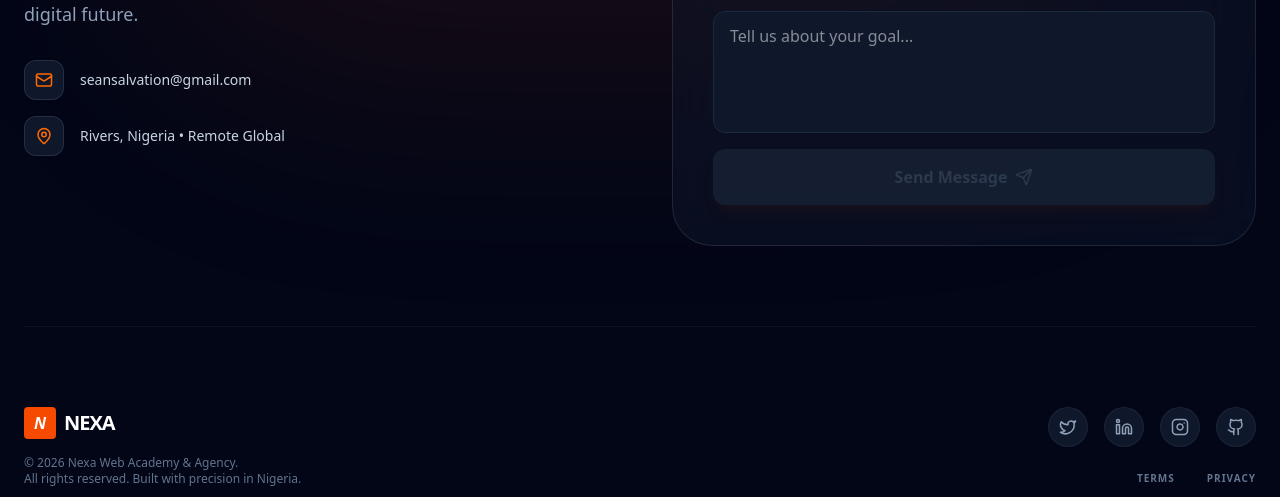
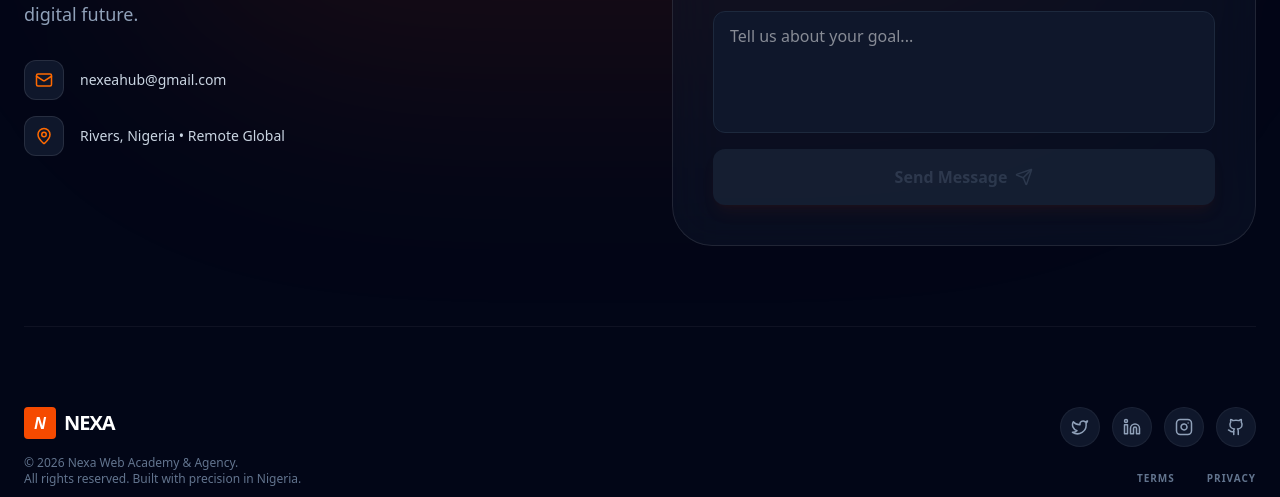
Before and after one commit to Nexeahub/nexea, a Next.js app: page /privacy in a window 1280 px wide. Shown: the part 2346-2843 px from the top of the page. Built offline with nearby package versions, Linux system fonts and the light colour scheme.

Commit message:
social links update email update

```diff
--- a/app/components/FooterSection.jsx
+++ b/app/components/FooterSection.jsx
@@ -13,6 +13,16 @@ import {
 } from "lucide-react";
 import Link from "next/link";
 import FooterForm from "./FooterForm";
+
+const socialLinks = [
+  { Icon: Twitter, href: "https://twitter.com/nexea" },
+  {
+    Icon: Linkedin,
+    href: "https://www.linkedin.com/in/salvation-amoke-6b89a7248",
+  },
+  { Icon: Instagram, href: "https://www.instagram.com/salv_web" },
+  { Icon: Github, href: "https://github.com/salv20" },
+];
 
 export default function FooterSection() {
   const currentYear = new Date().getFullYear();
@@ -43,9 +53,7 @@ export default function FooterSection() {
                 <div className="w-10 h-10 rounded-xl bg-slate-900 border border-white/10 flex items-center justify-center text-orange-500">
                   <Mail size={18} />
                 </div>
-                <span className="font-medium text-sm">
-                  seansalvation@gmail.com
-                </span>
+                <span className="font-medium text-sm">nexeahub@gmail.com</span>
               </div>
               <div className="flex items-center gap-4 text-slate-300">
                 <div className="w-10 h-10 rounded-xl bg-slate-900 border border-white/10 flex items-center justify-center text-orange-500">
@@ -89,7 +97,7 @@ export default function FooterSection() {
 
           <div className="flex flex-col items-center md:items-end gap-6">
             <div className="flex gap-4">
-              {[Twitter, Linkedin, Instagram, Github].map((Icon, idx) => (
+              {/* {[Twitter, Linkedin, Instagram, Github].map((Icon, idx) => (
                 <a
                   key={idx}
                   href="#"
@@ -97,7 +105,21 @@ export default function FooterSection() {
                 >
                   <Icon size={18} />
                 </a>
-              ))}
+              ))} */}
+
+              <div className="flex gap-3">
+                {socialLinks.map(({ Icon, href }, idx) => (
+                  <a
+                    key={idx}
+                    href={href}
+                    target="_blank"
+                    rel="noopener noreferrer"
+                    className="w-10 h-10 rounded-full bg-slate-900 border border-white/5 flex items-center justify-center text-slate-400 hover:text-orange-500 hover:border-orange-500/50 transition-all"
+                  >
+                    <Icon size={18} />
+                  </a>
+                ))}
+              </div>
             </div>
             <div className="flex gap-8 text-[10px] font-bold text-slate-500 uppercase tracking-widest">
               <Link
--- a/app/components/PortfolioSection.jsx
+++ b/app/components/PortfolioSection.jsx
@@ -53,6 +53,16 @@ const projects = [
     tech: ["React.js", "Framer Motion", "Node.js", "TypeScript"],
     live: "https://app-staging.cypherxwallet.com",
     github: "https://github.com/CypherX-Mobile-LTD/web-app",
+    category: "Frontend",
+  },
+
+  {
+    name: "Travel App",
+    desc: "A dynamic travel platform where users can book flights between countries, check real-time weather updates, and plan trips with ease.",
+    image: "/images/projects/travel.png",
+    tech: ["React.js", "Tailwind", "JavaScript", "Framer Motion"],
+    live: "https://the-traveller-beta.vercel.app",
+    github: "https://github.com/salv20/TheTraveller",
     category: "Frontend",
   },
 ];
--- a/app/privacy/page.jsx
+++ b/app/privacy/page.jsx
@@ -101,7 +101,7 @@ export default function PrivacyPolicy() {
         <div className="mt-20 text-center border-t border-white/5 pt-12">
           <p className="text-slate-500 text-sm">Questions about your data?</p>
           <a
-            href="mailto:seansalvation@gmail.com"
+            href="mailto:nexeahub@gmail.com"
             className="text-orange-500 font-bold hover:underline underline-offset-8 mt-2 inline-block"
           >
             privacy@nexa.academy
--- a/app/success/page.jsx
+++ b/app/success/page.jsx
@@ -254,7 +254,7 @@ export default function SuccessPage() {
             <motion.a
               whileHover={{ scale: 1.02 }}
               whileTap={{ scale: 0.98 }}
-              href="https://discord.gg/your-link"
+              href="https://discord.gg/eJSKB6GjAq"
               className="flex items-center justify-center gap-3 bg-[#5865F2] py-4 rounded-2xl font-bold shadow-lg shadow-indigo-900/20"
             >
               Join Private Discord <ArrowRight size={18} />
@@ -267,7 +267,7 @@ export default function SuccessPage() {
                 borderColor: "rgba(29, 155, 240, 0.4)",
               }}
               whileTap={{ scale: 0.98 }}
-              href="https://twitter.gg/your-link"
+              href="https://x.com/Nexeabuzz"
               className="relative flex items-center justify-center gap-3 bg-slate-900/50 backdrop-blur-md py-4 px-8 rounded-2xl font-bold border border-white/10 group overflow-hidden transition-colors"
             >
               <div className="absolute inset-0 bg-gradient-to-r from-transparent via-blue-500/5 to-transparent -translate-x-full group-hover:translate-x-full transition-transform duration-1000" />
```
